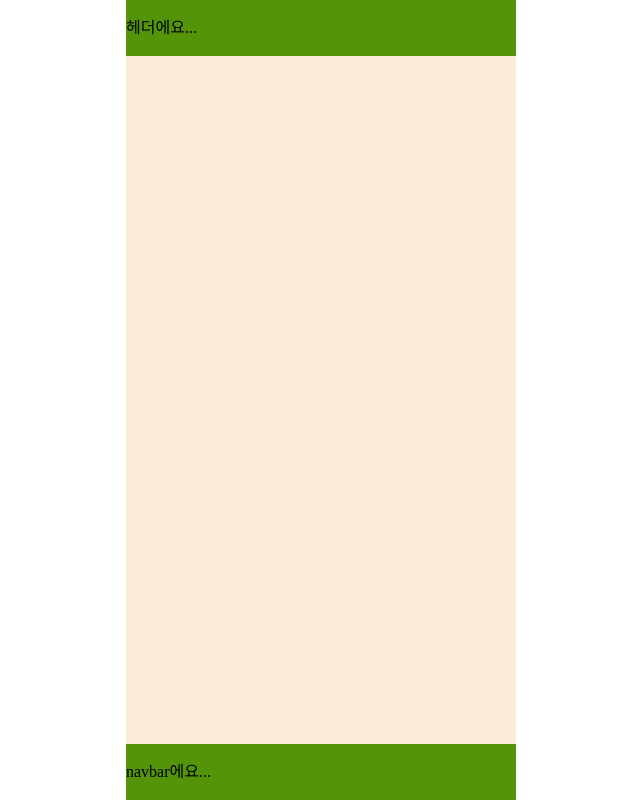
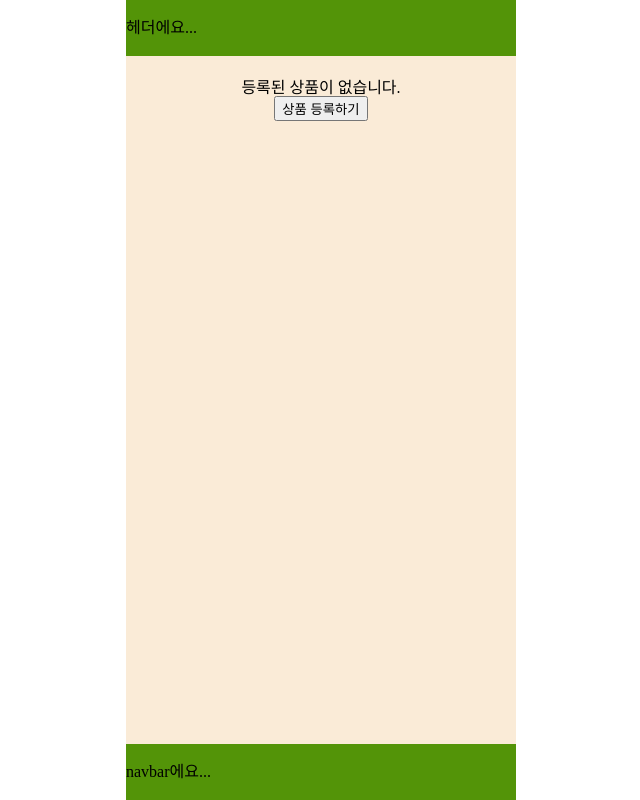
Before and after one commit to smoreasy/fronted, a React (Create React App) app: page /allProducts in a window 1280 px wide. Shown: the whole page, without its empty margins (319-959 px from the left). Built offline with nearby package versions, Linux system fonts and the light colour scheme.

Commit message:
feat: #8 전체 상품 페이지 마크업

```diff
--- a/src/pages/AllProducts.jsx
+++ b/src/pages/AllProducts.jsx
@@ -1,11 +1,17 @@
 import HeaderBasic from "../components/common/Header/HeaderBasic";
-
+import styled from "styled-components";
 const AllProducts = () => {
     return (
-        <>
+        <AllProductStyle>
             <h1>등록된 상품이 없습니다.</h1>
-        </>
+            <button>상품 등록하기</button>
+        </AllProductStyle>
     )
 }
 
 export default AllProducts;
+
+const AllProductStyle = styled.div`
+  padding: 80px 0;
+  text-align: center;
+`
```
